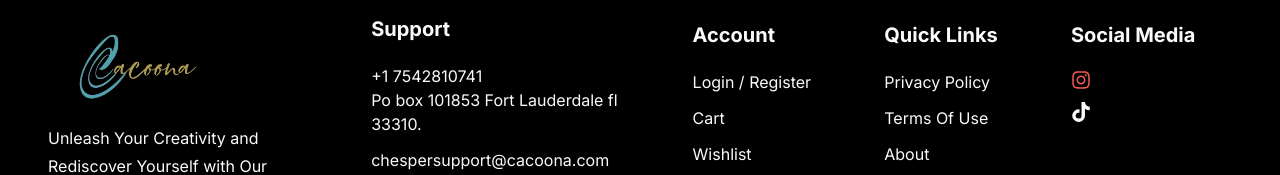
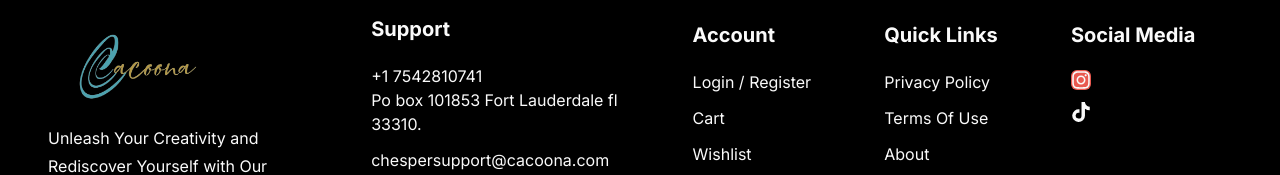
Before and after one commit to ashutoshnautiyal7/cacoona-final-frontend, a Next.js app: page / in a window 1280 px wide. Shown: the part 4585-4760 px from the top of the page. Built offline with nearby package versions, Linux system fonts and the light colour scheme; no server answers.

Commit message:
more changes

```diff
--- a/components/Footer/Footer2.jsx
+++ b/components/Footer/Footer2.jsx
@@ -62,7 +62,7 @@ const Footer2 = () => {
               Social Media
             </h2>
             <Link href="https://www.instagram.com/_cacoona">
-              <FaInstagram className="w-5 h-5 text-[#e95950]" />
+              <FaInstagram className="w-5 h-5 bg-[#e95950] rounded-md" />
             </Link>
             <Link href="https://www.tiktok.com/@_cacoona">
               <FaTiktok className="w-5 h-5" />
```
